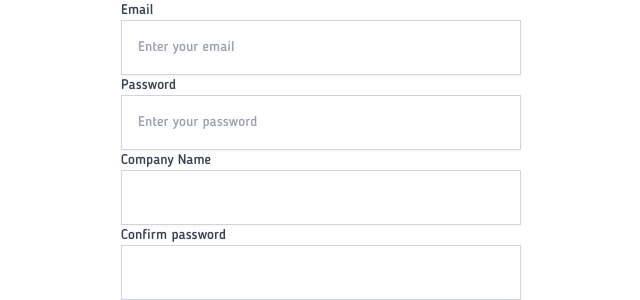
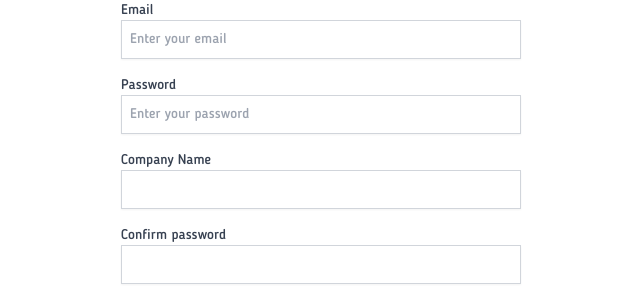
Before and after one commit to parksupport/Frontend-app, a Next.js app: page / in a window 1280 px wide. Shown: the top 300 px of the page, without its empty margins (319-959 px from the left). Built offline with nearby package versions, Linux system fonts and the light colour scheme; a web font is replaced by a local one.

Commit message:
restructure input field

```diff
--- a/src/components/InputField.tsx
+++ b/src/components/InputField.tsx
@@ -30,14 +30,14 @@ const InputField: React.FC<InputFieldProps> = ({
   };
 
   return (
-    <div className="w-full max-w-[400px]">
+    <div className="flex flex-col mb-4">
       <label className="block text-sm font-medium text-gray-700">{label}</label>
       <input
         type={type}
         value={value}
         onChange={handleChange}
         placeholder={placeholder}
-        className={`max-w-[400px] w-full  rounded-[6px] border-[#D0D5DD] border-solid border text-[#667185]  text-[14px]  focus:outline-none px-[16px] py-[16px] ${error ? 'border-red-500' : 'border-gray-300'} rounded-md shadow-sm focus:ring focus:ring-opacity-50 ${
+        className={`w-full  rounded-[6px] border-[#D0D5DD] border-solid border text-[#667185]  text-[14px]  focus:outline-none p-2 ${error ? 'border-red-500' : 'border-gray-300'} rounded-md shadow-sm focus:ring focus:ring-opacity-50 ${
           error ? 'focus:ring-red-500' : 'focus:ring-blue-500'
         }`}
       />
```
